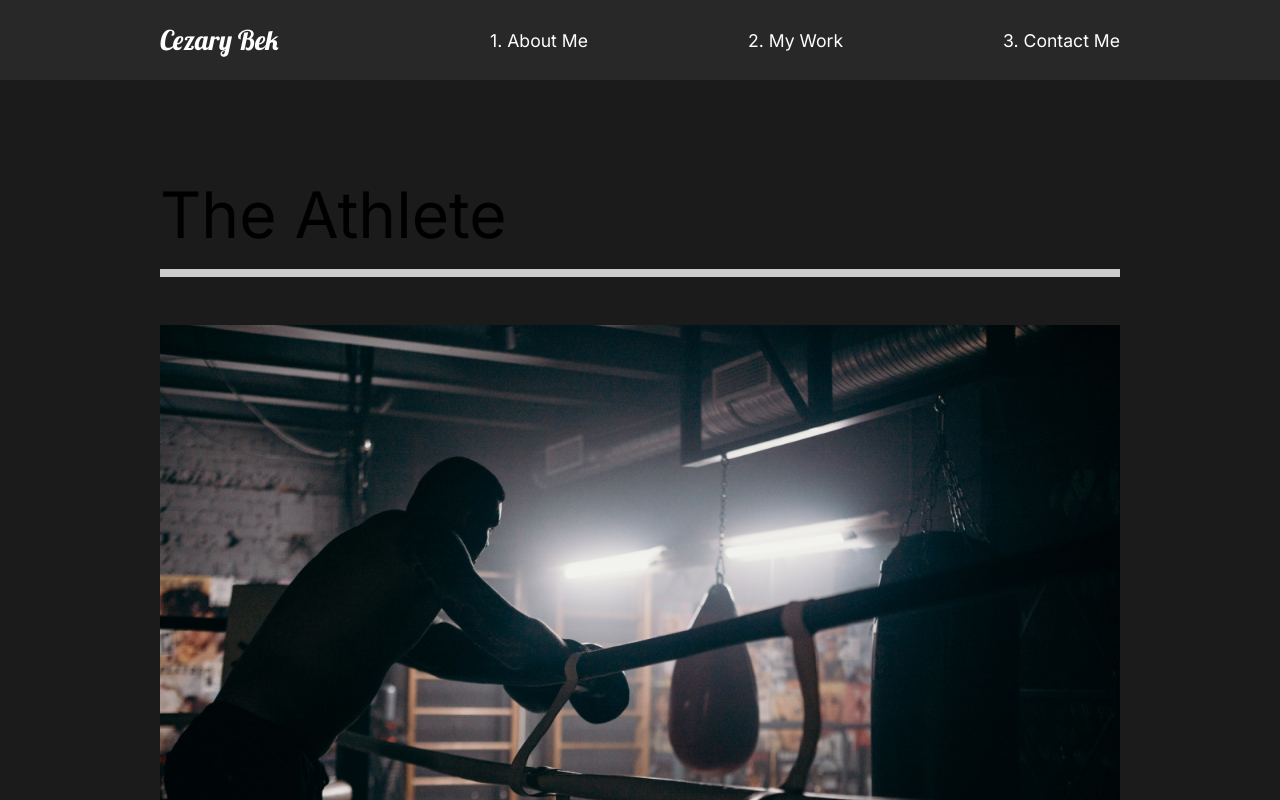
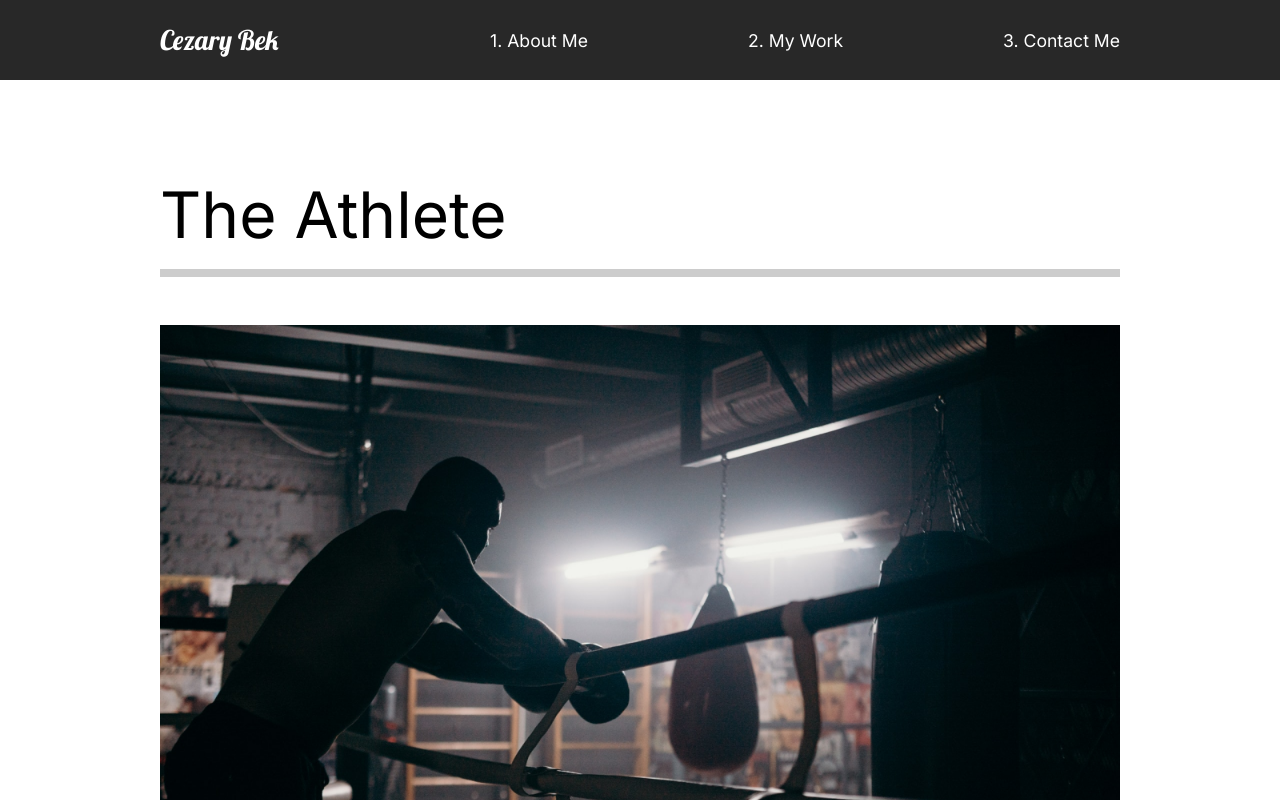
Before and after one commit to cesarebek/portfolio-with-react, a React (Create React App) app: page /work in a window 1280 px wide. Shown: the top 800 px of the page. Built offline with nearby package versions, Linux system fonts and the light colour scheme.

Commit message:
Added page transition with motion frame

```diff
--- a/src/App.js
+++ b/src/App.js
@@ -11,14 +11,18 @@
 //import Nav
 import Nav from './components/Nav';
 //Router
-import { Switch, Route } from 'react-router-dom';
+import { Switch, Route, useLocation } from 'react-router-dom';
+//Animation, every time I've to manage page transition
+import { AnimatePresence } from 'framer-motion';
 
 function App() {
+  const location = useLocation();
   return (
     <div className="App">
       <GlobalStyle />
       <Nav />
-      <Switch>
+      <AnimatePresence exitBeforeEnter>
+        <Switch location={location} key={location.pathname}>
           {/* exact means that I'll be directed to aboutMe section ONLY if there's
         "/" and nothing else later must be written if I want to go in this */}
           section.
@@ -40,6 +44,7 @@
             <ContactMe />
           </Route>
         </Switch>
+      </AnimatePresence>
     </div>
   );
 }
--- a/src/Pages/AboutMe.js
+++ b/src/Pages/AboutMe.js
@@ -2,14 +2,22 @@
 import AboutSection from '../components/AboutSection';
 import ServicesSection from '../components/ServicesSection';
 import FaqSection from '../components/FaqSection';
+//import animation
+import { motion } from 'framer-motion';
+import { pageAnimation } from '../components/animation';
 
 const AboutMe = () => {
   return (
-    <>
+    <motion.div
+      variants={pageAnimation}
+      initial="hidden"
+      animate="show"
+      exit="exit"
+    >
       <AboutSection />
       <ServicesSection />
       <FaqSection />
-    </>
+    </motion.div>
   );
 };
 
--- a/src/Pages/ContactMe.js
+++ b/src/Pages/ContactMe.js
@@ -1,10 +1,18 @@
 import React from 'react';
+//import animation
+import { motion } from 'framer-motion';
+import { pageAnimation } from '../components/animation';
 
 const ContactMe = () => {
   return (
-    <div>
+    <motion.div
+      variants={pageAnimation}
+      initial="hidden"
+      animate="show"
+      exit="exit"
+    >
       <h1>My WORK</h1>
-    </div>
+    </motion.div>
   );
 };
 
--- a/src/Pages/MovieDetail.js
+++ b/src/Pages/MovieDetail.js
@@ -3,6 +3,9 @@
 //Import useHistory
 import { useHistory } from 'react-router-dom';
 import { MovieState } from '../movieState';
+//import animation
+import { motion } from 'framer-motion';
+import { pageAnimation } from '../components/animation';
 
 const MovieDetail = () => {
   const history = useHistory();
@@ -23,7 +26,12 @@
     //This make sure that before rendering all the movieDetail, movie it's available
     <>
       {movie && (
-        <StyledDetails>
+        <StyledDetails
+          variants={pageAnimation}
+          initial="hidden"
+          animate="show"
+          exit="exit"
+        >
           <StyledHeadLine>
             <h2>{movie.title}</h2>
             <img src={movie.mainImg} alt="image" />
@@ -46,7 +54,7 @@
   );
 };
 
-const StyledDetails = styled.div`
+const StyledDetails = styled(motion.div)`
   color: white;
 `;
 const StyledHeadLine = styled.div`
--- a/src/Pages/MyWork.js
+++ b/src/Pages/MyWork.js
@@ -5,10 +5,19 @@
 import goodtimes from '../img/goodtimes-small.png';
 import styled from 'styled-components';
 import { Link } from 'react-router-dom';
+//import animation
+import { motion } from 'framer-motion';
+import { pageAnimation } from '../components/animation';
 
 const MyWork = () => {
   return (
-    <StyledWork>
+    <StyledWork
+      style={{ background: '#fff' }}
+      variants={pageAnimation}
+      initial="hidden"
+      animate="show"
+      exit="exit"
+    >
       <StyledMovie>
         <h2>The Athlete</h2>
         <div className="line"></div>
@@ -34,7 +43,7 @@
   );
 };
 
-const StyledWork = styled.div`
+const StyledWork = styled(motion.div)`
   min-height: 100vh;
   overflow: hidden;
   padding: 5rem 10rem;
--- a/src/components/AboutSection.js
+++ b/src/components/AboutSection.js
@@ -11,51 +11,24 @@
 //If I want to style something, I've to add inside the tag motion.tag, example: <motion.h2></motion.h2>
 import { motion } from 'framer-motion';
 
-const titleAnim = {
-  hidden: { opacity: 0 },
-  show: { opacity: 1, transition: { duration: 2 } },
-};
-const containerAnim = {
-  hidden: { x: 100 },
-  show: {
-    x: 0,
-    transition: { duration: 0.75, staggerChildren: 1, when: 'afterChildren' },
-  },
-};
-
 const AboutSection = () => {
   return (
     <StyledLayout>
       <StyledDescription>
-        <motion.div
-          className="title"
-          variants={containerAnim}
-          initial="hidden"
-          animate="show"
-        >
+        <div>
           {/* I'm adding this HIDE div because I want to reveal the text */}
           <StyledHide>
-            <motion.h2
-              // Animate is a live property
-              // animate={{ opacity: 1, transition: { duration: 2 } }}
-              // initial={{ opacity: 0 }}
-              //If I want to link an external list of props:
-              variants={titleAnim}
-              // initial="hidden"
-              // animate="show"
-            >
-              I work to develop
-            </motion.h2>
+            <motion.h2>I work to develop</motion.h2>
           </StyledHide>
           <StyledHide>
-            <motion.h2 variants={titleAnim}>
+            <motion.h2>
               your <span>needs</span>
             </motion.h2>
           </StyledHide>
           <StyledHide>
-            <motion.h2 variants={titleAnim}>come true.</motion.h2>
+            <motion.h2>come true.</motion.h2>
           </StyledHide>
-        </motion.div>
+        </div>
         <p>
           Contact me for any front and back end project, I'll be glad to develop
           all your needs for your business.
--- /dev/null
+++ b/src/components/animation.js
@@ -0,0 +1,20 @@
+export const pageAnimation = {
+  hidden: {
+    opacity: 0,
+    y: 300,
+  },
+  show: {
+    opacity: 1,
+    y: 0,
+    transition: {
+      duration: 1,
+    },
+  },
+  exit: {
+    opacity: 0,
+    y: 300,
+    transition: {
+      duration: 1,
+    },
+  },
+};
```
Lines whose indentation alone changed are shown as unchanged.
